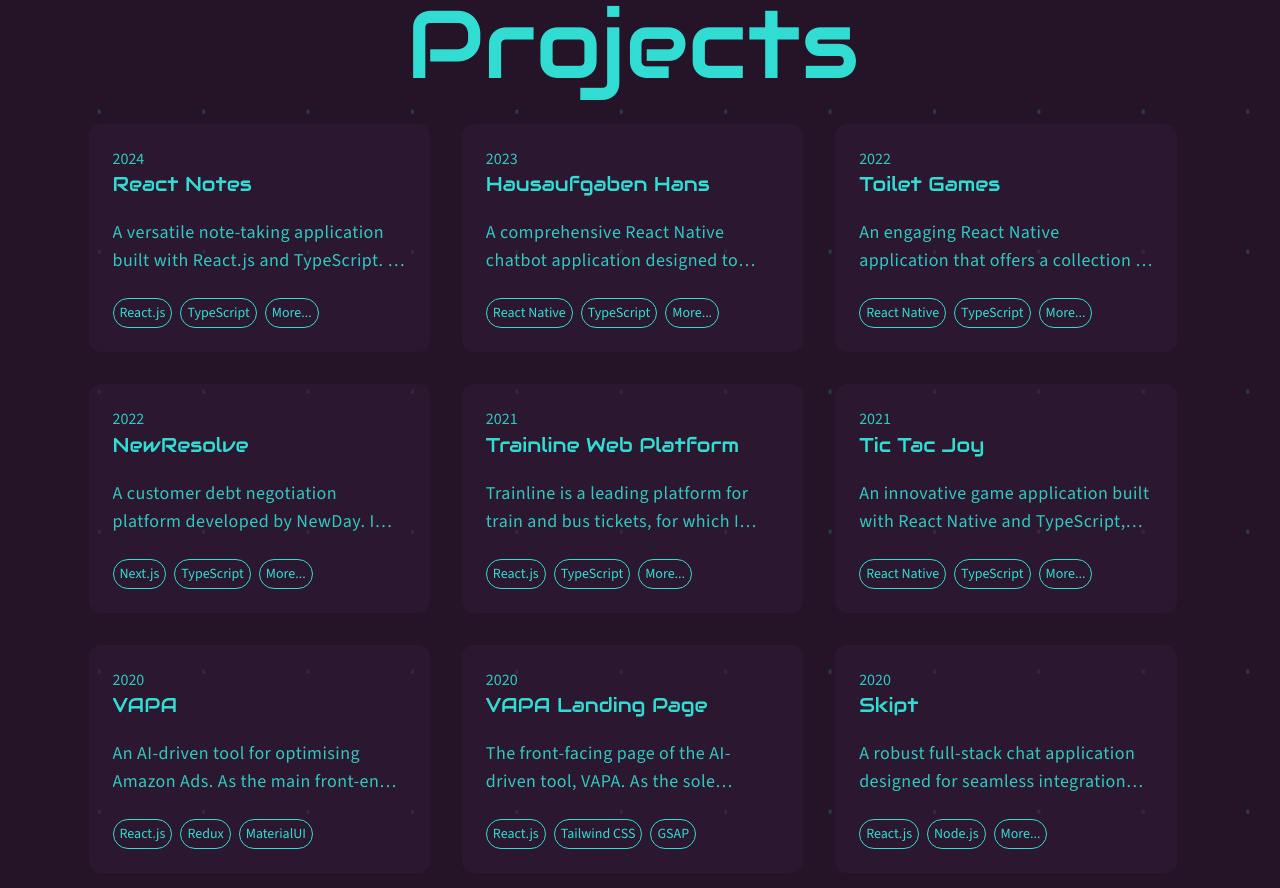
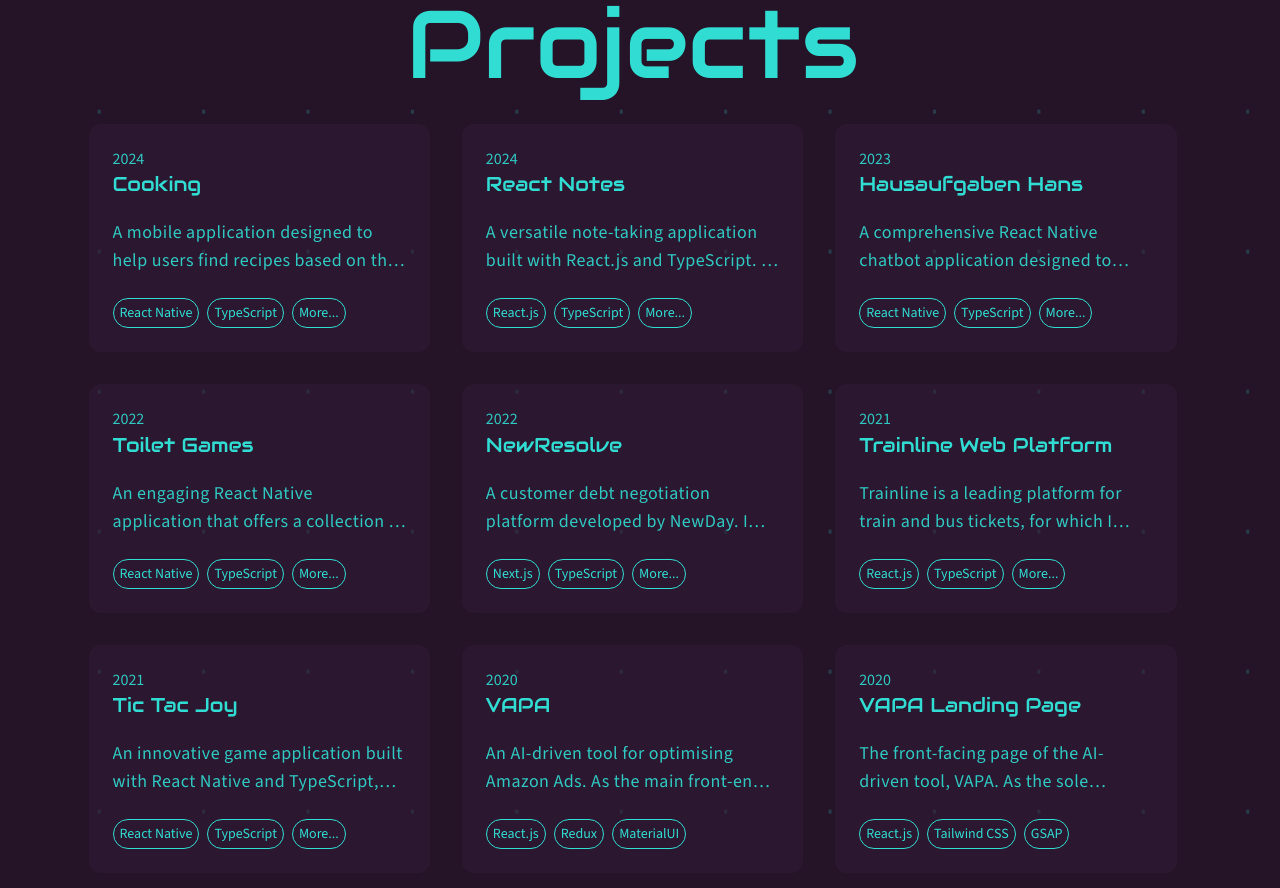
Before and after one commit to felipefa/portfolio, a Next.js app: page / in a window 1280 px wide. Shown: the part 1780-2668 px from the top of the page. Built offline with nearby package versions, Linux system fonts and the light colour scheme.

Commit message:
chore: add 'Cooking' project to the list of projects

```diff
--- a/src/shared/data/projects.ts
+++ b/src/shared/data/projects.ts
@@ -1,4 +1,4 @@
-export const allTechnologies = ['Android Studio', 'AppCenter', 'ChatGPT', 'Cypress', 'EJS', 'Expo', 'Express.js', 'Firebase', 'GSAP', 'Google AdMob', 'Google Cloud Vision', 'Husky', 'Ionic 3', 'Java', 'Jest', 'MaterialUI', 'MongoDB', 'MySQL', 'Next.js', 'Node.js', 'React Native', 'React Testing Library', 'React.js', 'Redux', 'Redux Saga', 'Redux Toolkit', 'Rive', 'SQLite', 'Storybook', 'Styled Components', 'Tailwind CSS', 'TypeScript', 'Vercel', 'Web Speech API', 'WebSocket'] as const;
+export const allTechnologies = ['Android Studio', 'AppCenter', 'ChatGPT', 'Cypress', 'EJS', 'Expo', 'Express.js', 'Firebase', 'GSAP', 'Google AdMob', 'Google Cloud Vision', 'Husky', 'Ionic 3', 'Java', 'Jest', 'MaterialUI', 'MongoDB', 'MySQL', 'Next.js', 'Node.js', 'React Native', 'React Testing Library', 'React.js', 'Redux', 'Redux Saga', 'Redux Toolkit', 'Rive', 'SQLite', 'Storybook', 'Styled Components', 'Supabase', 'Tailwind CSS', 'TypeScript', 'Vercel', 'Web Speech API', 'WebSocket'] as const;
 
 type Technology = typeof allTechnologies[number];
 
@@ -13,6 +13,14 @@ export interface Project {
 }
 
 export const projects: Record<string, Project> = {
+  'cooking': {
+    key: 'cooking',
+    description: `A mobile application designed to help users find recipes based on the ingredients they have at home. The app leverages the Supabase database to store and retrieve recipes, and React Native for cross-platform development. The project showcases my ability to create practical applications using modern technologies like Expo, TypeScript, and Supabase. The source code is openly available on GitHub.`,
+    title: 'Cooking',
+    date: new Date('2024-03-11'),
+    github: 'https://github.com/felipefa/cooking',
+    tech: ['React Native', 'TypeScript', 'Expo', 'Supabase'],
+  },
   'react-notes': {
     key: 'react-notes',
     description: `A versatile note-taking application built with React.js and TypeScript. It leverages the Web Speech API for automatic audio-to-text conversion, allowing users to dictate their notes. The application features a dark mode for comfortable viewing in low-light environments and a responsive design for optimal user experience across devices. Hosted on Vercel, the project demonstrates the application of modern frontend technologies in creating practical solutions. The source code is openly available on GitHub, and the application can be accessed here.`,
```
